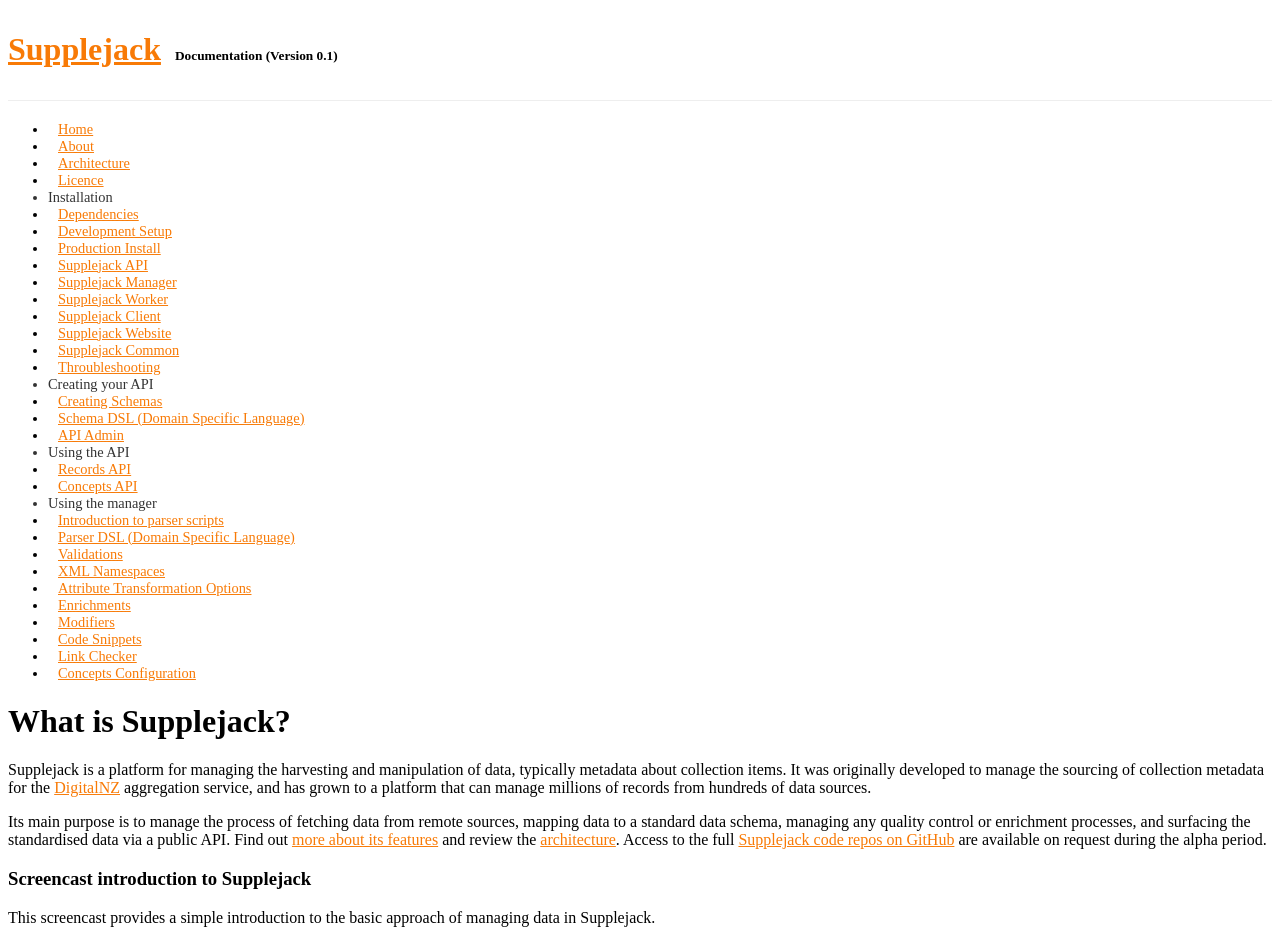
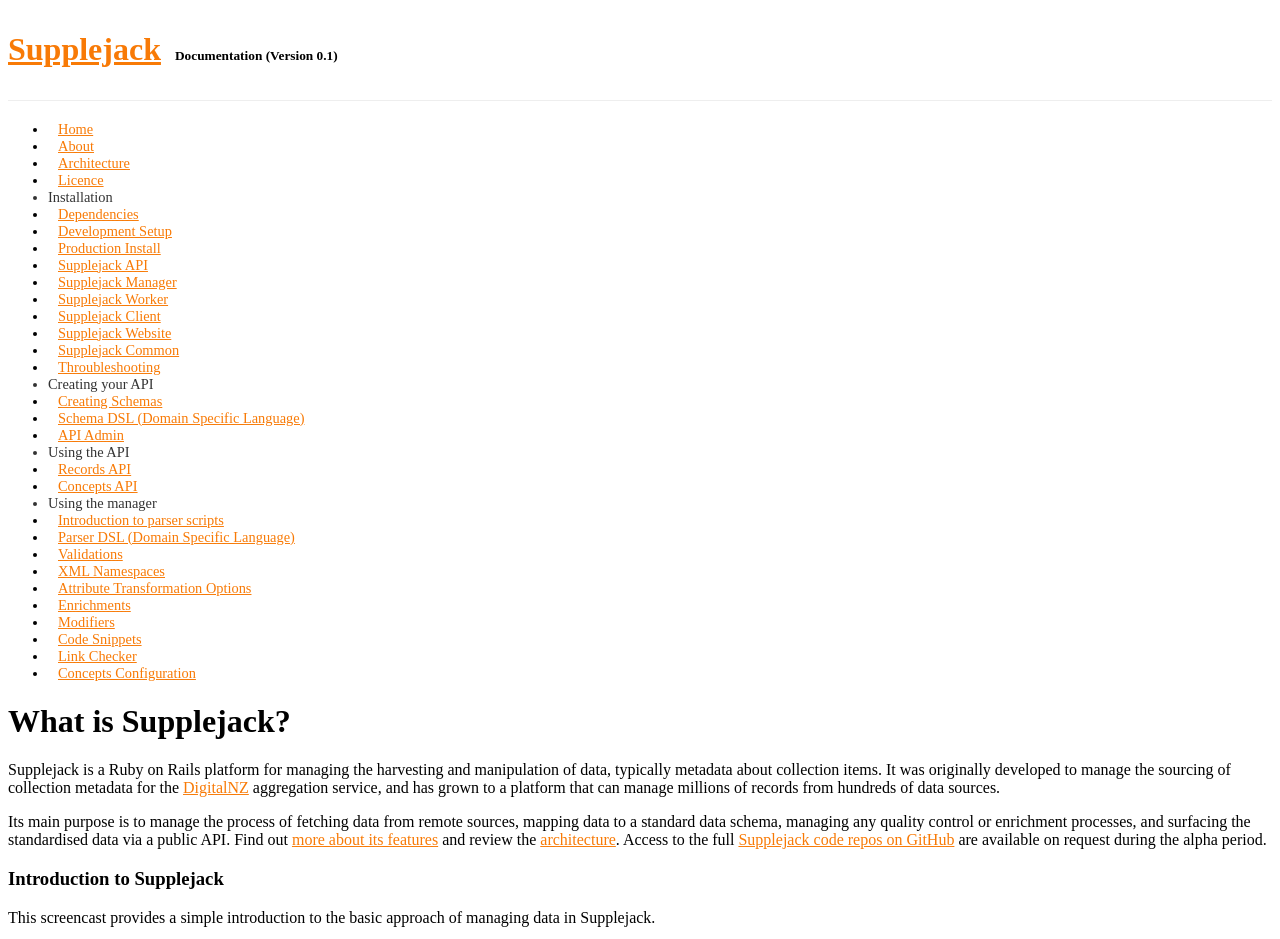
Before and after one commit to DigitalNZ/supplejack, a Jekyll site: the page built from index.md, in a window 1280 px wide, cut to the strip 0-939 px from the top of the page. Built offline with Jekyll 4.4.1, drawn with Linux system fonts in a browser that asks for light colours; Markdown is read by kramdown in place of the engine named in the settings; a style sheet for code colours, icons or effects is not loaded.

Commit message:
Update index.md

```diff
--- a/index.md
+++ b/index.md
@@ -4,12 +4,12 @@
 ---
 # What is Supplejack?
 
-Supplejack is a platform for managing the harvesting and manipulation of data, typically metadata about collection items. It was originally developed to manage the sourcing of collection metadata for the [DigitalNZ](http://www.digitalnz.org/) aggregation service, and has grown to a platform that can manage millions of records from hundreds of data sources.
+Supplejack is a Ruby on Rails platform for managing the harvesting and manipulation of data, typically metadata about collection items. It was originally developed to manage the sourcing of collection metadata for the [DigitalNZ](http://www.digitalnz.org/) aggregation service, and has grown to a platform that can manage millions of records from hundreds of data sources.
 
 Its main purpose is to manage the process of fetching data from remote sources, mapping data to a standard data schema, managing any quality control or enrichment processes, and surfacing the standardised data via a public API. Find out [more about its features](/supplejack/about.html) and review the [architecture](/supplejack/architecture.html). Access to the full [Supplejack code repos on GitHub](https://github.com/DigitalNZ) are available on request during the alpha period.
 
 
-### Screencast introduction to Supplejack
+### Introduction to Supplejack
 
 This screencast provides a simple introduction to the basic approach of managing data in Supplejack.
 
```
